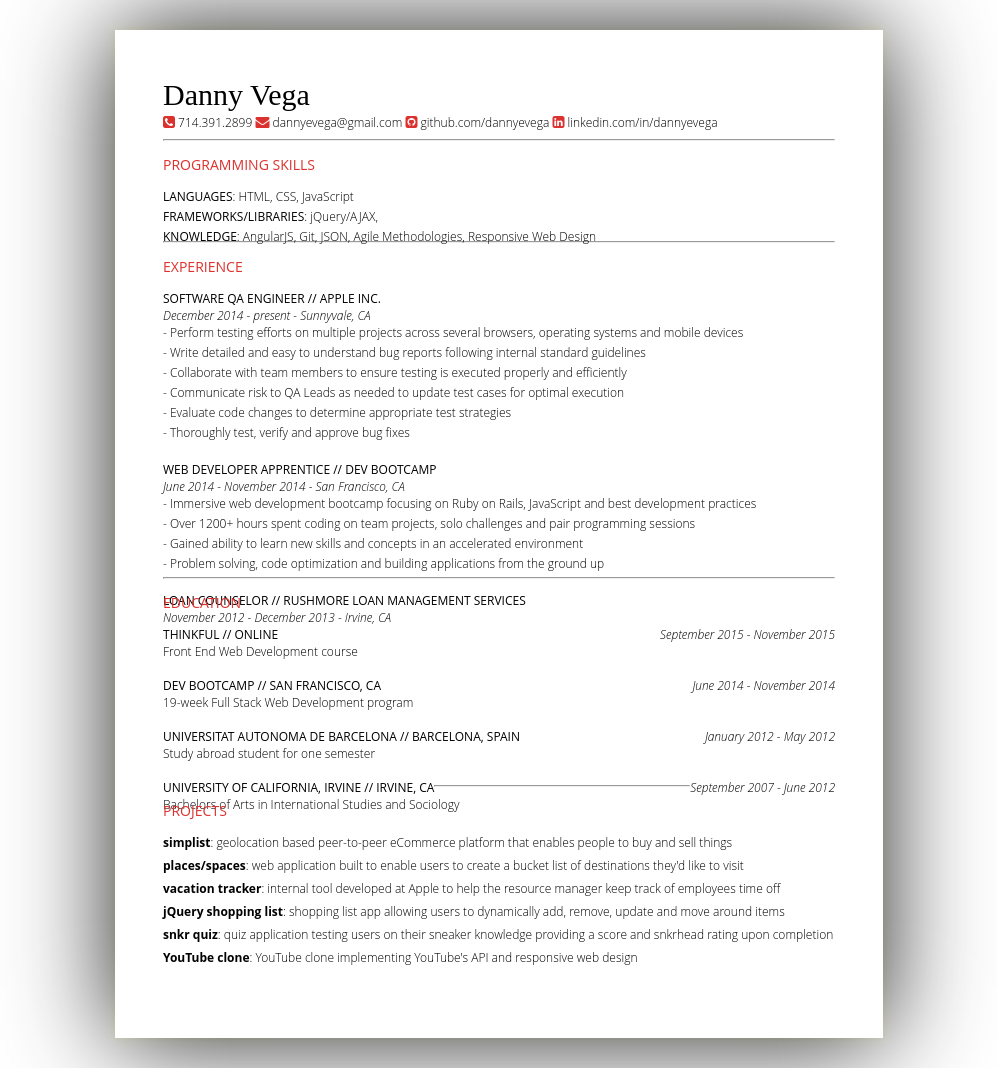
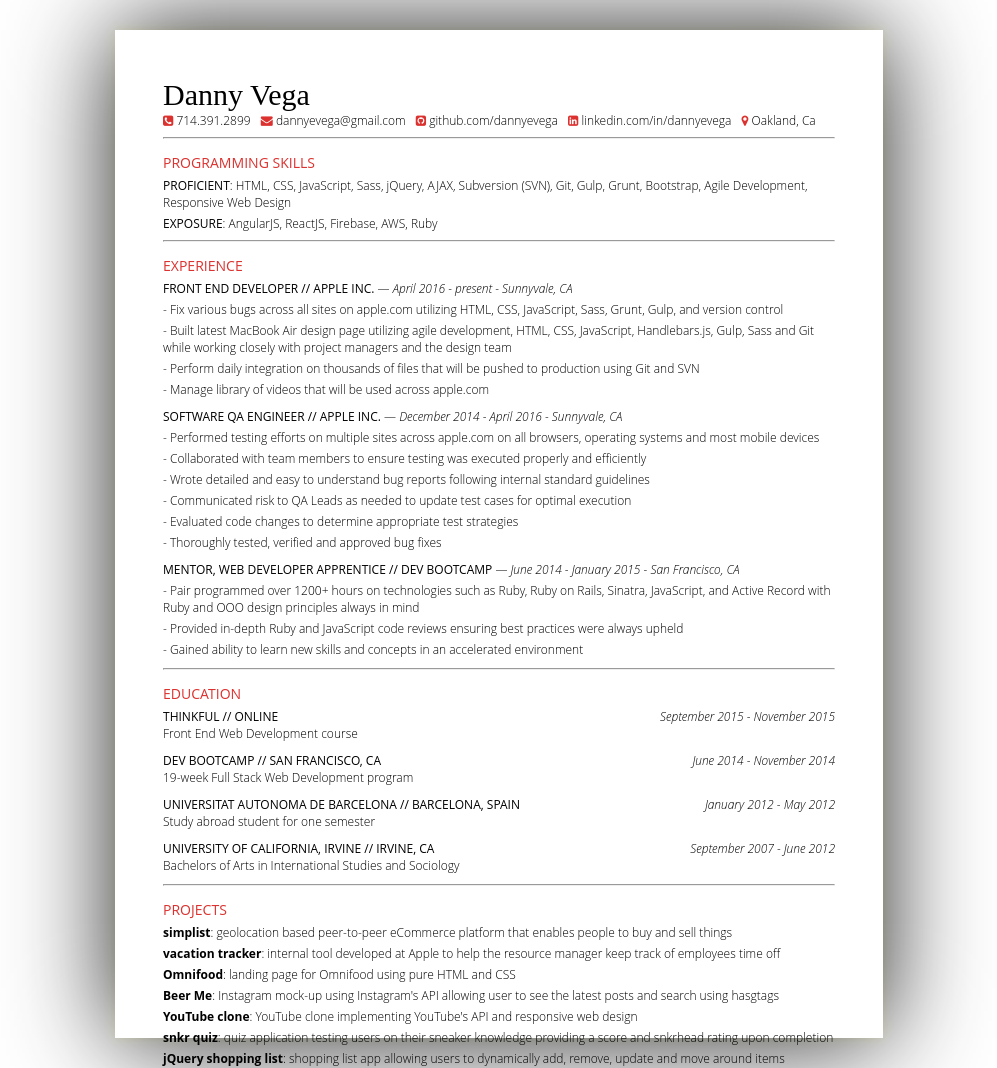
Before and after one commit to dannyevega/resume, a plain HTML site: page index.html in a window 1280 px wide. Shown: the whole page, without its empty margins (141-1138 px from the left). Drawn offline with Linux system fonts and the light colour scheme; a web font is replaced by a local one.

Commit message:
updated resume with work experience and skills. adjusted css to fit better on page

```diff
--- a/index.html
+++ b/index.html
@@ -7,77 +7,94 @@
         <link rel="stylesheet" href="https://maxcdn.bootstrapcdn.com/font-awesome/4.4.0/css/font-awesome.min.css">
     </head>
     <body class="page resume">
-
         <div class="container">
             <section class="name">
             Danny Vega
             </section>
 
             <section class="contact-info">
-      <b class="icon"><i class="fa fa-phone-square"></i></b> 714.391.2899
-      <b class="icon"><i class="fa fa-envelope"></i></b> <a href="mailto:dannyevega@gmail.com" target="_blank">dannyevega@gmail.com</a>
-      <b class="icon"><i class="fa fa-github-square "></i></b> <a href="http://github.com/dannyevega" target="_blank">github.com/dannyevega</a>
-      <b class="icon"><i class="fa fa-linkedin-square"></i></b> <a href="http://linkedin.com/in/dannyevega" target="_blank">linkedin.com/in/dannyevega</a>
+                <i class="fa fa-phone-square icon"></i><span> 714.391.2899</span>
+                <i class="fa fa-envelope icon"></i><a href="mailto:dannyevega@gmail.com" target="_blank"> dannyevega@gmail.com</a>
+                <i class="fa fa-github-square icon"></i><a href="http://github.com/dannyevega" target="_blank"> github.com/dannyevega</a>
+                <i class="fa fa-linkedin-square icon"></i><a href="http://linkedin.com/in/dannyevega" target="_blank"> linkedin.com/in/dannyevega</a>
+                <i class="fa fa-map-marker icon"></i><span> Oakland, Ca</span>
             </section>
 
             <hr>
 
             <section class="skills section-container">
                 <h3 class="strong">PROGRAMMING SKILLS</h3>
-        <li class="bullet"><span class="strong">LANGUAGES</span>: HTML, CSS, JavaScript</li>
-        <li class="bullet"><span class="strong">FRAMEWORKS/LIBRARIES</span>: jQuery/AJAX,</li>
-        <li class="bullet"><span class="strong">KNOWLEDGE</span>: AngularJS, Git, JSON, Agile Methodologies, Responsive Web Design</li>
+                <ul>
+                    <li class="bullet"><span class="strong">PROFICIENT</span>: HTML, CSS, JavaScript, Sass, jQuery, AJAX, Subversion (SVN), Git, Gulp, Grunt, Bootstrap, Agile Development, Responsive Web Design</li>
+                    <li class="bullet"><span class="strong">EXPOSURE</span>: AngularJS, ReactJS, Firebase, AWS, Ruby</li>
+                </ul>
             </section>
 
             <hr>
 
             <section class="experience section-container">
                 <h3 class="strong">EXPERIENCE</h3>
-        <li><span class="strong">SOFTWARE QA ENGINEER // APPLE INC.</span></li>
-        <em>December 2014 - present - Sunnyvale, CA</em>
-          <li class="bullet">- Perform testing efforts on multiple projects across several browsers, operating systems and mobile devices</li>
-          <li class="bullet">- Write detailed and easy to understand bug reports following internal standard guidelines</li>
-          <li class="bullet">- Collaborate with team members to ensure testing is executed properly and efficiently</li>
-          <li class="bullet">- Communicate risk to QA Leads as needed to update test cases for optimal execution</li>
-          <li class="bullet">- Evaluate code changes to determine appropriate test strategies</li>
-          <li class="bullet">- Thoroughly test, verify and approve bug fixes</li><br>
-        <li><span class="strong">WEB DEVELOPER APPRENTICE // DEV BOOTCAMP</span></li>
-        <em>June 2014 - November 2014 - San Francisco, CA</em>
-          <li class="bullet">- Immersive web development bootcamp focusing on Ruby on Rails, JavaScript and best development practices</li>
-          <li class="bullet">- Over 1200+ hours spent coding on team projects, solo challenges and pair programming sessions</li>
+                <div>
+                    <ul>
+                        <li ><span class="strong">FRONT END DEVELOPER // APPLE INC.</span> — <em>April 2016 - present - Sunnyvale, CA</em></li>
+                        <li class="bullet">- Fix various bugs across all sites on apple.com utilizing HTML, CSS, JavaScript, Sass, Grunt, Gulp, and version control</li>
+                        <li class="bullet">- Built latest MacBook Air design page utilizing agile development, HTML, CSS, JavaScript, Handlebars.js, Gulp, Sass and Git while working closely with project managers and the design team</li>
+                        <li class="bullet">- Perform daily integration on thousands of files that will be pushed to production using Git and SVN </li>
+                        <li class="bullet">- Manage library of videos that will be used across apple.com</li>
+                    </ul>
+                </div>
+                <div>
+                    <ul>
+                        <li ><span class="strong">SOFTWARE QA ENGINEER // APPLE INC.</span> — <em>December 2014 - April 2016 - Sunnyvale, CA</em></li>
+                        <li class="bullet">- Performed testing efforts on multiple sites across apple.com on all browsers, operating systems and most mobile devices</li>
+                        <li class="bullet">- Collaborated with team members to ensure testing was executed properly and efficiently</li>
+                        <li class="bullet">- Wrote detailed and easy to understand bug reports following internal standard guidelines</li>
+                        <li class="bullet">- Communicated risk to QA Leads as needed to update test cases for optimal execution</li>
+                        <li class="bullet">- Evaluated code changes to determine appropriate test strategies</li>
+                        <li class="bullet">- Thoroughly tested, verified and approved bug fixes</li>
+                    </ul>
+                </div>
+                <div>
+                    <ul>
+                        <li ><span class="strong">MENTOR, WEB DEVELOPER APPRENTICE // DEV BOOTCAMP</span> — <em>June 2014 - January 2015 - San Francisco, CA</em></li>
+                        <li class="bullet">- Pair programmed over 1200+ hours on technologies such as Ruby, Ruby on Rails, Sinatra, JavaScript, and Active Record with Ruby and OOO design principles always in mind</li>
+                        <li class="bullet">- Provided in-depth Ruby and JavaScript code reviews ensuring best practices were always upheld</li>
                         <li class="bullet">- Gained ability to learn new skills and concepts in an accelerated environment</li>
-          <li class="bullet">- Problem solving, code optimization and building applications from the ground up</li><br>
-       <li><span class="strong">LOAN COUNSELOR // RUSHMORE LOAN MANAGEMENT SERVICES</span></li>
-        <em>November 2012 - December 2013 - Irvine, CA</em>
+                    </ul>
+                </div>
             </section>
 
             <hr>
 
             <section class="education section-container">
                 <h3 class="strong">EDUCATION</h3>
-
                 <div>
+                    <ul>
                         <li class="left"><span class="strong">THINKFUL // ONLINE</span></li>
                         <em class="right">September 2015 - November 2015</em><br>
                         <li>Front End Web Development course</li>
-        </div><br>
-
+                    </ul>
+                </div>
                 <div>
+                    <ul>
                         <li class="left"><span class="strong">DEV BOOTCAMP // SAN FRANCISCO, CA</span></li>
                         <em class="right">June 2014 - November 2014</em><br>
                         <li>19-week Full Stack Web Development program</li>
-        </div><br>
-
+                    </ul>
+                </div>
                 <div>
+                    <ul>
                         <li class="left"><span class="strong">UNIVERSITAT AUTONOMA DE BARCELONA // BARCELONA, SPAIN</span></li>
                         <em class="right">January 2012 - May 2012</em><br>
                         <li>Study abroad student for one semester</li>
-        </div><br>
-
+                    </ul>
+                </div>
                 <div>
+                    <ul>
                         <li class="left"><span class="strong">UNIVERSITY OF CALIFORNIA, IRVINE // IRVINE, CA</span></li>
                         <em class="right">September 2007 - June 2012</em><br>
                         <li>Bachelors of Arts in International Studies and Sociology</li>
+                    </ul>
                 </div>
             </section>
 
@@ -85,15 +102,16 @@
 
             <section class="projects section-container">
                 <h3 class="strong">PROJECTS</h3>
-        <li class="bottom-space"><strong>simplist</strong>: geolocation based peer-to-peer eCommerce platform that enables people to buy and sell things</li>
-        <li class="bottom-space"><strong>places/spaces</strong>: web application built to enable users to create a bucket list of destinations they'd like to visit</li>
-        <li class="bottom-space"><strong>vacation tracker</strong>: internal tool developed at Apple to help the resource manager keep track of employees time off</li>
-        <li class="bottom-space"><strong>jQuery shopping list</strong>: shopping list app allowing users to dynamically add, remove, update and move around items</li>
-        <li class="bottom-space"><strong>snkr quiz</strong>: quiz application testing users on their sneaker knowledge providing a score and snkrhead rating upon completion</li>
-        <li><strong>YouTube clone</strong>: YouTube clone implementing YouTube's API and responsive web design</li>
+                <ul>
+                    <li class="bullet"><strong>simplist</strong>: geolocation based peer-to-peer eCommerce platform that enables people to buy and sell things</li>
+                    <li class="bullet"><strong>vacation tracker</strong>: internal tool developed at Apple to help the resource manager keep track of employees time off</li>
+                    <li class="bullet"><strong>Omnifood</strong>: landing page for Omnifood using pure HTML and CSS</li>
+                    <li class="bullet"><strong>Beer Me</strong>: Instagram mock-up using Instagram's API allowing user to see the latest posts and search using hasgtags</li>
+                    <li class="bullet"><strong>YouTube clone</strong>: YouTube clone implementing YouTube's API and responsive web design</li>
+                    <li class="bullet"><strong>snkr quiz</strong>: quiz application testing users on their sneaker knowledge providing a score and snkrhead rating upon completion</li>
+                    <li class="bullet"><strong>jQuery shopping list</strong>: shopping list app allowing users to dynamically add, remove, update and move around items</li>
+                </ul>
             </section>
-
-  </section>
-
+        </div>
     </body>
 </html>
--- a/style.css
+++ b/style.css
@@ -28,7 +28,12 @@
         height:9.45in;
         margin-bottom:-5pt;
     }
+}
 
+ul {
+    list-style: none;
+    padding-left: 0;
+    margin: 0;
 }
 
 a {
@@ -53,6 +58,11 @@ a:hover {
     font-weight: 300;
 }
 
+.contact-info a,
+.contact-info span {
+    margin-right: 7px;
+}
+
 .container {
     width: 100%;
 }
@@ -62,6 +72,7 @@ a:hover {
 .experience h3,
 .skills h3 {
     color: #DC322F;
+    margin-bottom: 5px;
 }
 
 .section-container {
@@ -73,20 +84,19 @@ a:hover {
     list-style: none;
 }
 
-.skills {
-  height: 78px;
+.skills,
+.experience,
+.education {
+    height: auto;
 }
 
-.experience {
-  height: 312px;
+.education div,
+.experience div {
+    margin-bottom: 10px;
 }
 
-.education {
-  height: 184px;
-}
-
-.list {
-  list-style: none;
+.experience div > ul > li:first-child {
+    margin-bottom: 4px;
 }
 
 .icon {
@@ -98,12 +108,8 @@ a:hover {
     font-weight: 400;
 }
 
-.bottom-space {
-  margin-bottom: 6px;
-}
-
 .bullet {
-  margin-bottom: 3px;
+    margin-bottom: 4px;
 }
 
 .left {
```
Lines whose indentation alone changed are shown as unchanged.
